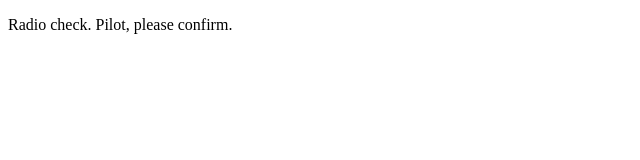
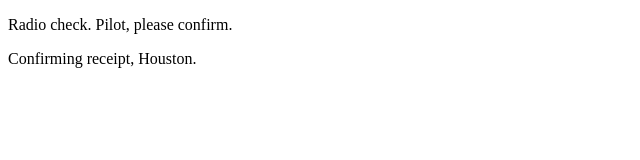
Before and after one commit to masontrang/communication-log, a plain HTML site: page index.html in a window 1280 px wide. Shown: the whole page, without its empty margins (0-640 px from the left). Drawn offline with Linux system fonts and the light colour scheme.

Commit message:
Testing test

```diff
--- a/index.html
+++ b/index.html
@@ -2,5 +2,6 @@
 <html>
    <body>
       <p>Radio check. Pilot, please confirm.</p>
+      <p>Confirming receipt, Houston.</p>
    </body>
 </html>
```
